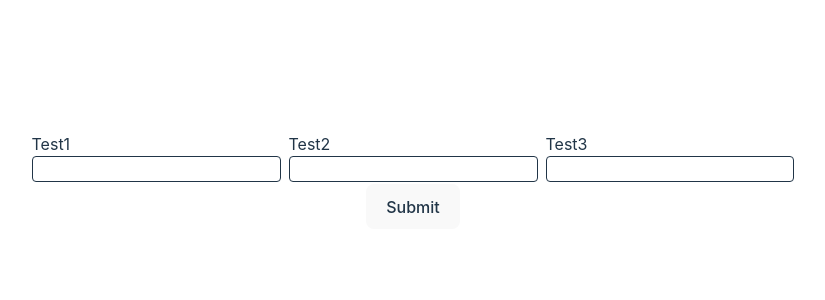
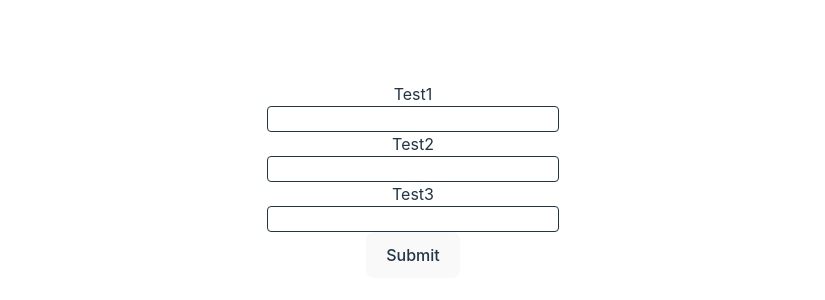
Before and after one commit to AlexFlok1/react-formation, a React (Vite) app: page / in a window 1280 px wide. Shown: the part 220-520 px from the top of the page, without its empty margins (227-1052 px from the left). Built offline with nearby package versions, Linux system fonts and the light colour scheme.

Commit message:
wip: add dynamic tailwind classes

```diff
--- a/src/components/RFField/RFField.tsx
+++ b/src/components/RFField/RFField.tsx
@@ -4,7 +4,7 @@ import { useFormContext } from "react-hook-form";
 
 type Option = {
     value: string;
-    label: string;
+    label?: string;
 }
 
 export type RFFieldProps = {
@@ -32,13 +32,15 @@ export default function RFField({variant, label, name, props, options}: RFFieldP
     if(variant === "select"){
         return <Field className="flex items-start items-start">
                {renderLabel()}
-               <Select {...props}>
-                {options.map(option => <option value={option.value} key={option.value}>{option.label}</option>)}
+               <Select
+                {...register(name)}
+               {...props}>
+                {options.map(option => <option value={option.value} key={option.value}>{option.label ?? option.value}</option>)}
                </Select>
                </Field>
     }
 
-    return <Field className="flex flex-col items-start">
+    return <Field className="">
        {renderLabel()}
        <Input
        {...register(name)}
--- a/src/components/RFRow/RFRow.tsx
+++ b/src/components/RFRow/RFRow.tsx
@@ -7,14 +7,16 @@ type NumberRange<N extends number, Result extends number[] = []> =
     : NumberRange<N, [...Result, Result['length']]>;
 
 export type RFRowProps = {
-    size?: NumberRange<13>
-    gap?: NumberRange<9>,
+    size?: NumberRange<7>
+    gap?: NumberRange<12>,
     className?: string;
     customComponent?:ElementType,
     fields: RFFieldProps[]
 }
 
-export default function RFRow({size = 12, gap = 1, ...rest}: RFRowProps){
+export default function RFRow({size = 6, gap = 4, ...rest}: RFRowProps){
+
+    const classes = ["grid", `grid-cols-${size}`, `gap-${gap}`]
 
     function renderFields(){
         return rest.fields.map((field, index) => <RFField key={index} {...field} />)
@@ -25,7 +27,7 @@ export default function RFRow({size = 12, gap = 1, ...rest}: RFRowProps){
        return <CustomRowComponent>{renderFields()}</CustomRowComponent>
     }
 
-    return <div style={{display: "flex", gap: `${gap * 8}px`, width: `${size * 8.3}`, padding: '0.2%'}} className={rest.className} >
+    return <div className={`${classes.join(" ")} ${rest.className ?? ""}`} >
         {renderFields()}
     </div>
 }
```
